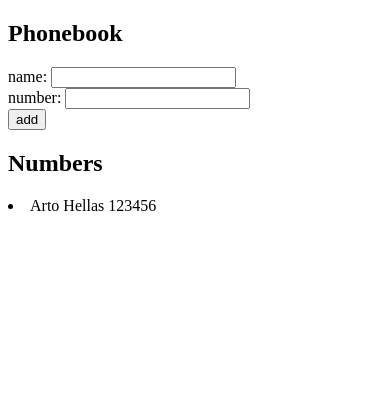
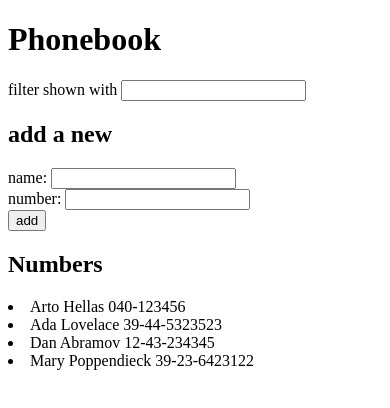
Before and after one commit to ShahSau/fullStack_HU, a React (Create React App) app in the folder part2/phonebook/: page / in a window 390 px wide. Shown: the top 408 px of the page. Built offline with nearby package versions, Linux system fonts and the light colour scheme.

Commit message:
2.9*: The Phonebook Step4

```diff
--- a/part2/phonebook/src/App.js
+++ b/part2/phonebook/src/App.js
@@ -2,14 +2,19 @@
 import Person from "./components/Person";
 
 const App = () => {
-  const [persons, setPersons] = useState([{ name: "Arto Hellas", number: 123456 }]);
+  const [persons, setPersons] = useState([
+    { name: 'Arto Hellas', number: '040-123456', id: 1 },
+    { name: 'Ada Lovelace', number: '39-44-5323523', id: 2 },
+    { name: 'Dan Abramov', number: '12-43-234345', id: 3 },
+    { name: 'Mary Poppendieck', number: '39-23-6423122', id: 4 }
+  ])
   const [newName, setNewName] = useState("");
   const [newNumber, setnewNumber] = useState("");
+  const [change, setChange] = useState("");
 
   const name_array = persons.map((person) => person.name);
 
   const handleNewName = (event) => {
-    // setNewName(event.target.value);
     if (name_array.includes(event.target.value)) {
       alert(`${event.target.value} is already added to phonebook`);
       setNewName("");
@@ -33,9 +38,20 @@
     setNewName("");
     setnewNumber("")
   };
+
+  const handleChange=(event)=>{
+    setChange(event.target.value)
+  }
+  let update_persons = persons
+
+  if (change !==""){
+    update_persons = update_persons.filter(person => person.name.includes(change))
+  }
   return (
     <div>
-      <h2>Phonebook</h2>
+      <h1>Phonebook</h1>
+      filter shown with <input onChange={handleChange}/>
+      <h2>add a new</h2>
       <form onSubmit={addName}>
         <div>
           name: <input value={newName} onChange={handleNewName} />
@@ -48,7 +64,7 @@
         </div>
       </form>
       <h2>Numbers</h2>
-      {persons.map((person) => (
+      {update_persons.map((person) => (
         <Person key={Math.random()} person={person.name} number ={person.number}/>
       ))}
     </div>
```
